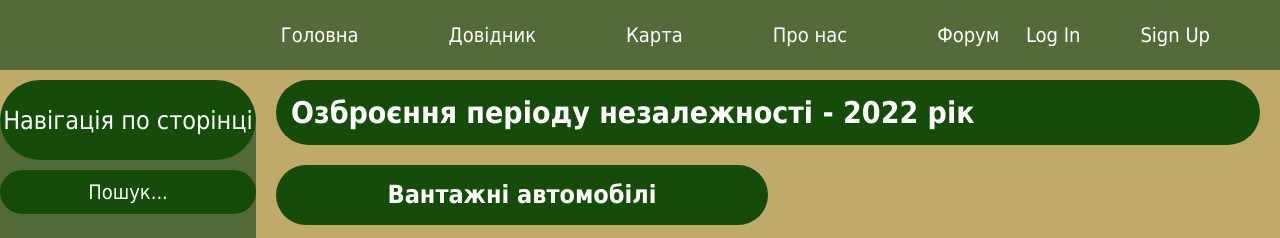
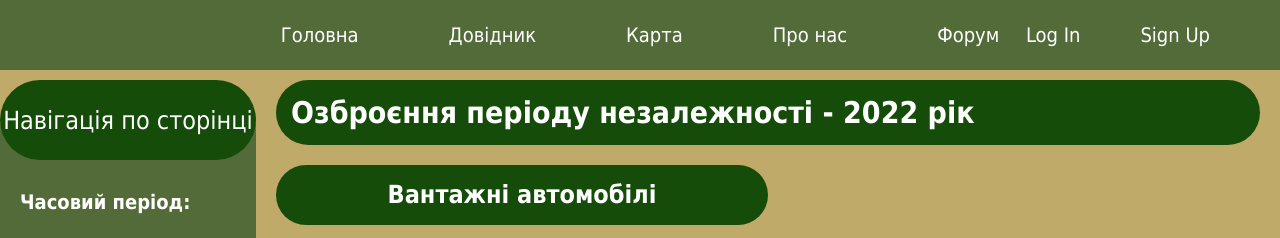
Before and after one commit to Starezax/webpage_miniproject, a Flask app: page /wiki_2022 in a window 1280 px wide. Shown: the top 238 px of the page. Run offline with Flask 3, Linux system fonts and the light colour scheme.

Commit message:
Update wiki_2022.html

```diff
--- a/templates/wiki_2022.html
+++ b/templates/wiki_2022.html
@@ -271,7 +271,7 @@
     <div class="content-wrapper">
         <div class="interactive_page">
             <p class="heading">Навігація по сторінці</p>
-            <p class="search">Пошук...</p>
+<!--             <p class="search">Пошук...</p> -->
             <div class="interactive_time_period">
                 <h3>Часовий період:</h3>
                 <a href="/wiki_ww2">Друга світова війна</a>
```
